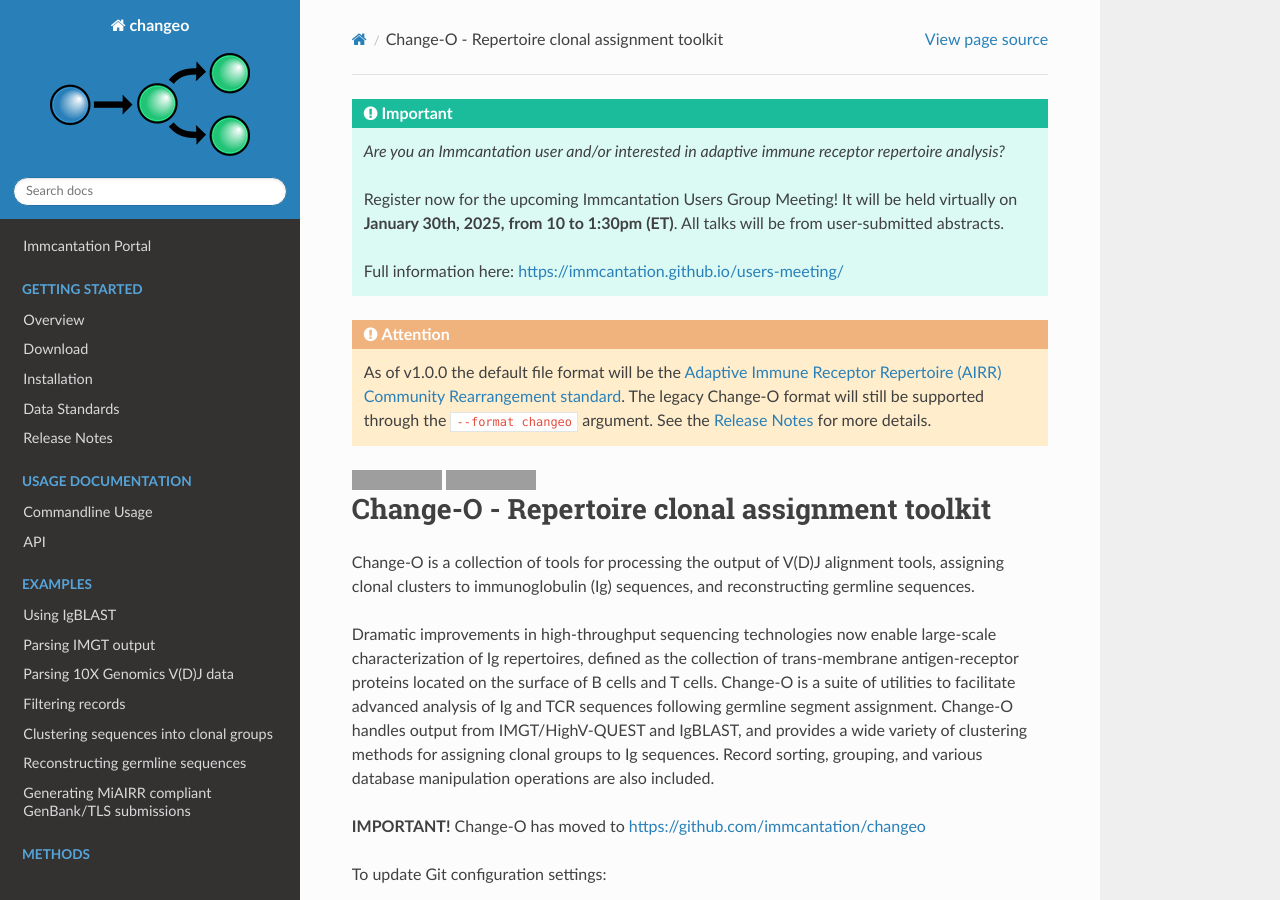
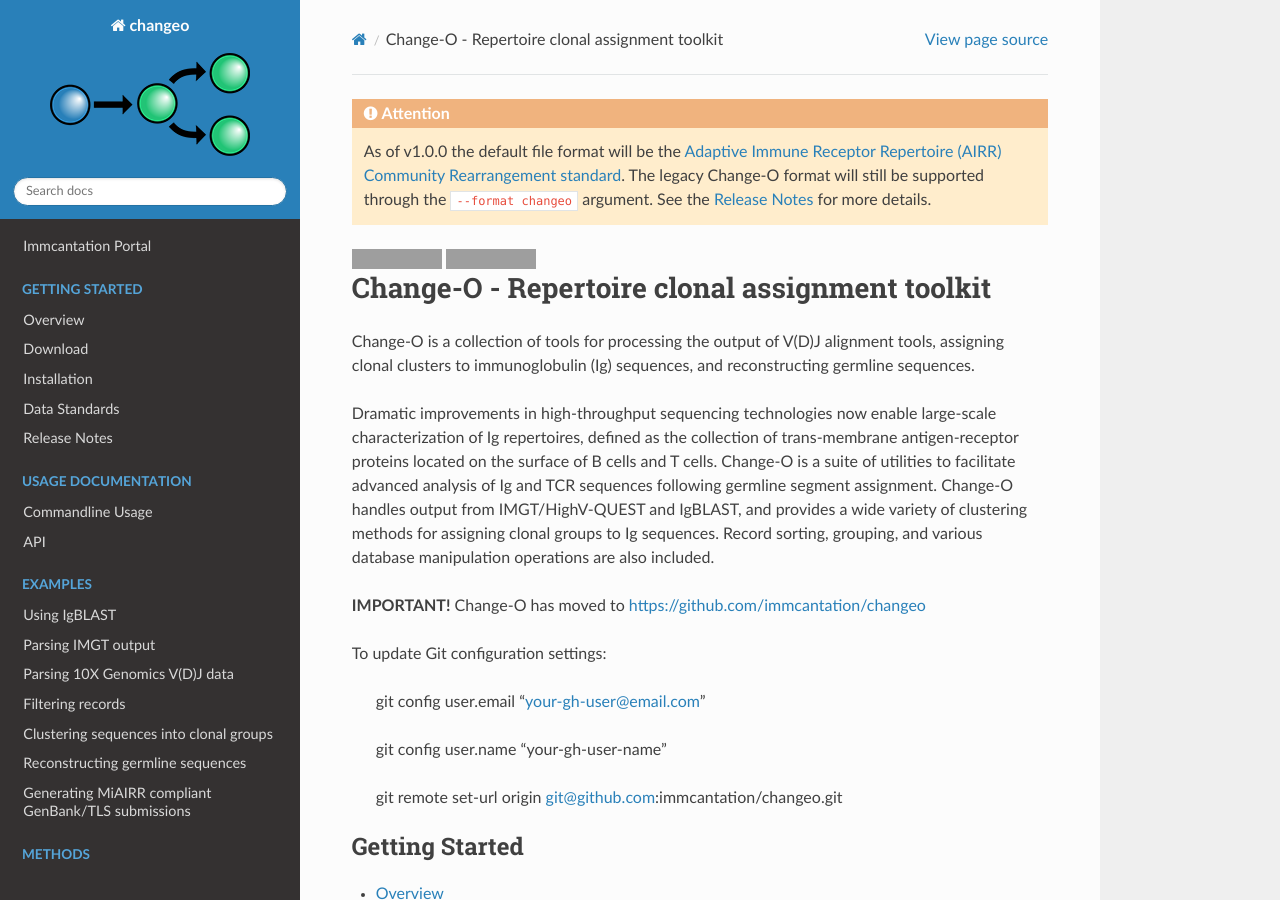
Before and after one commit to immcantation/changeo, a Sphinx documentation site: the page built from docs/index.rst, in a window 1280 px wide and 900 px high. Built offline with Sphinx 7.4.7 and the Read the Docs theme 3.1.0, drawn with Linux system fonts in a browser that asks for light colours; formulas are drawn with MathJax 3; grey boxes are pictures that could not be loaded.

Commit message:
removed users group meeting notice

```diff
--- a/docs/conf.py
+++ b/docs/conf.py
@@ -33,17 +33,6 @@
                     'presto', 'presto.Annotation', 'presto.Applications', 'presto.Defaults',
                     'presto.IO', 'presto.Multiprocessing', 'presto.Sequence']
     sys.modules.update((mod_name, Mock()) for mod_name in mock_modules)
-
-rst_prolog = """
-.. important::
-    *Are you an Immcantation user and/or interested in adaptive immune receptor repertoire analysis?*
-
-    Register now for the upcoming Immcantation Users Group Meeting!
-    It will be held virtually on **January 30th, 2025, from 10 to 1:30pm (ET)**.
-    All talks will be from user-submitted abstracts.
-
-    Full information here: https://immcantation.github.io/users-meeting/
-"""
 
 # If extensions (or modules to document with autodoc) are in another directory,
 # add these directories to sys.path here. If the directory is relative to the
```
